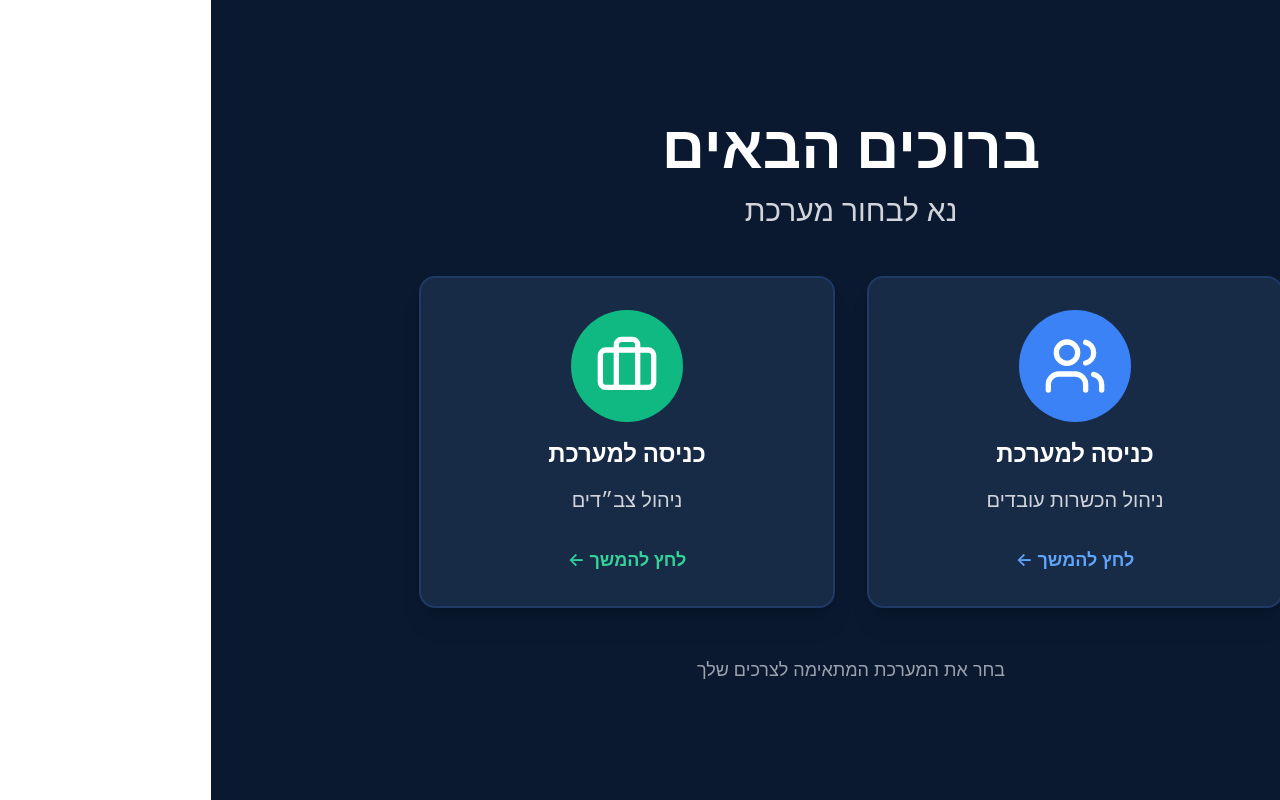
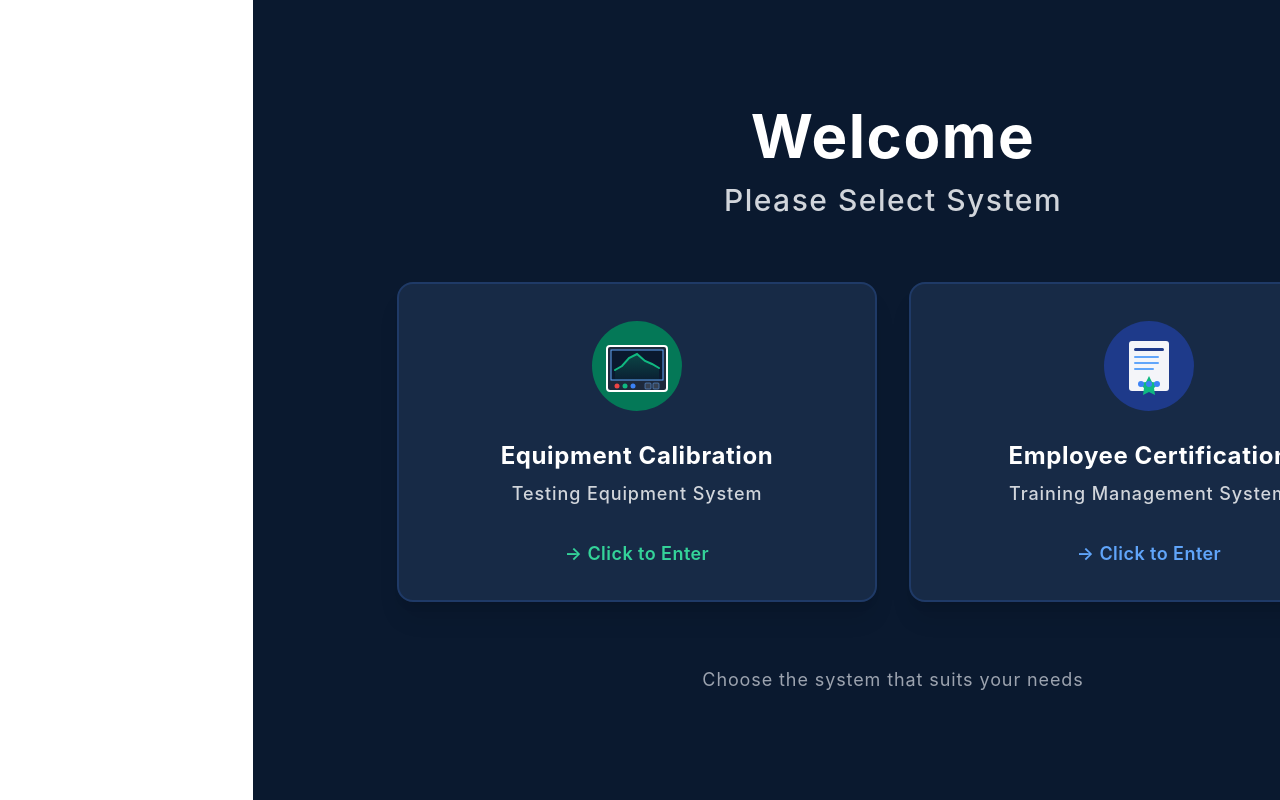
Before and after one commit to levisagi/employee-certification-management, a React (Create React App) app: page / in a window 1280 px wide. Built offline with nearby package versions, Linux system fonts and the light colour scheme.

Commit message:
Updated landing page with custom logos and English text for both systems

```diff
--- a/src/components/EquipmentManager.tsx
+++ b/src/components/EquipmentManager.tsx
@@ -345,11 +345,11 @@ ${itemsList}
                         )}
 
                         {/* כותרת עם לוגו */}
-                        <div className="flex-1 flex items-center justify-center gap-4">
+                        <div className="flex-1 flex items-center justify-center gap-5">
                             {/* לוגו ציוד מדידה */}
                             <svg
-                                width="60"
-                                height="60"
+                                width="80"
+                                height="80"
                                 viewBox="0 0 100 100"
                                 className="flex-shrink-0"
                             >
@@ -393,8 +393,8 @@ ${itemsList}
 
                             {/* טקסט */}
                             <div className="text-center">
-                                <h1 className="text-3xl font-bold">מערכת ניהול צב״דים</h1>
-                                <p className="text-gray-300 mt-1">ניהול וכיול ציוד</p>
+                                <h1 className="text-3xl font-bold tracking-wide">Equipment Calibration System</h1>
+                                <p className="text-gray-300 mt-1 text-sm tracking-wider">Measurement & Testing Equipment Management</p>
                             </div>
                         </div>
 
--- a/src/components/LandingPage.tsx
+++ b/src/components/LandingPage.tsx
@@ -1,5 +1,4 @@
 import React from 'react';
-import { Users, Briefcase } from 'lucide-react';
 
 interface LandingPageProps {
   onNavigateToTraining: () => void;
@@ -9,14 +8,14 @@ interface LandingPageProps {
 const LandingPage: React.FC<LandingPageProps> = ({ onNavigateToTraining, onNavigateToHR }) => {
   return (
     <div className="min-h-screen bg-[#0A192F] flex items-center justify-center p-4">
-      <div className="max-w-4xl w-full">
+      <div className="max-w-5xl w-full">
         {/* Header */}
-        <div className="text-center mb-12">
-          <h1 className="text-5xl md:text-6xl font-bold text-white mb-4">
-            ברוכים הבאים
+        <div className="text-center mb-16">
+          <h1 className="text-5xl md:text-6xl font-bold text-white mb-4 tracking-wide">
+            Welcome
           </h1>
-          <p className="text-2xl md:text-3xl text-gray-300 font-medium">
-            נא לבחור מערכת
+          <p className="text-2xl md:text-3xl text-gray-300 font-medium tracking-wider">
+            Please Select System
           </p>
         </div>
 
@@ -27,42 +26,106 @@ const LandingPage: React.FC<LandingPageProps> = ({ onNavigateToTraining, onNavig
             onClick={onNavigateToTraining}
             className="group relative bg-[#172A46] rounded-2xl shadow-xl hover:shadow-2xl transition-all duration-300 transform hover:-translate-y-2 p-8 border-2 border-[#1F3A67] hover:border-blue-400"
           >
-            <div className="flex flex-col items-center text-center space-y-4">
-              <div className="bg-blue-500 group-hover:bg-blue-400 rounded-full p-6 transition-colors duration-300">
-                <Users className="w-16 h-16 text-white" />
+            <div className="flex flex-col items-center text-center space-y-6">
+              {/* לוגו CertVision */}
+              <svg width="100" height="100" viewBox="0 0 100 100" className="transition-transform duration-300 group-hover:scale-110">
+                {/* רקע עיגול */}
+                <circle cx="50" cy="50" r="45" fill="#1E3A8A" className="group-hover:fill-[#2563EB] transition-colors duration-300"/>
+
+                {/* אייקון תעודה */}
+                <rect x="30" y="25" width="40" height="50" rx="3" fill="white" opacity="0.95"/>
+                <rect x="35" y="32" width="30" height="3" rx="1.5" fill="#1E3A8A"/>
+                <rect x="35" y="40" width="25" height="2" rx="1" fill="#60A5FA"/>
+                <rect x="35" y="46" width="25" height="2" rx="1" fill="#60A5FA"/>
+                <rect x="35" y="52" width="20" height="2" rx="1" fill="#60A5FA"/>
+
+                {/* כוכב הסמכה */}
+                <path d="M 50 60 L 53 66 L 60 67 L 55 72 L 56 79 L 50 76 L 44 79 L 45 72 L 40 67 L 47 66 Z" fill="#10B981"/>
+
+                {/* אנשים */}
+                <circle cx="42" cy="68" r="3" fill="#3B82F6"/>
+                <circle cx="50" cy="68" r="3" fill="#3B82F6"/>
+                <circle cx="58" cy="68" r="3" fill="#3B82F6"/>
+              </svg>
+
+              <div>
+                <h2 className="text-2xl font-bold text-white mb-2 tracking-wide">
+                  Employee Certification
+                </h2>
+                <p className="text-lg text-gray-300 font-medium tracking-wider">
+                  Training Management System
+                </p>
               </div>
-              <h2 className="text-2xl font-bold text-white">
-                כניסה למערכת
-              </h2>
-              <p className="text-xl text-gray-300 font-medium">
-                ניהול הכשרות עובדים
-              </p>
-              <div className="pt-4">
-                <span className="text-blue-400 group-hover:text-blue-300 font-semibold text-lg">
-                  לחץ להמשך ←
+
+              <div className="pt-2">
+                <span className="text-blue-400 group-hover:text-blue-300 font-semibold text-lg tracking-wide">
+                  Click to Enter →
                 </span>
               </div>
             </div>
           </button>
 
-          {/* HR System Button */}
+          {/* Equipment System Button */}
           <button
             onClick={onNavigateToHR}
             className="group relative bg-[#172A46] rounded-2xl shadow-xl hover:shadow-2xl transition-all duration-300 transform hover:-translate-y-2 p-8 border-2 border-[#1F3A67] hover:border-emerald-400"
           >
-            <div className="flex flex-col items-center text-center space-y-4">
-              <div className="bg-emerald-500 group-hover:bg-emerald-400 rounded-full p-6 transition-colors duration-300">
-                <Briefcase className="w-16 h-16 text-white" />
+            <div className="flex flex-col items-center text-center space-y-6">
+              {/* לוגו ספקטרום אנלייזר */}
+              <svg width="100" height="100" viewBox="0 0 100 100" className="transition-transform duration-300 group-hover:scale-110">
+                {/* רקע עיגול */}
+                <circle cx="50" cy="50" r="45" fill="#047857" className="group-hover:fill-[#10B981] transition-colors duration-300"/>
+
+                {/* מסגרת ספקטרום אנלייזר */}
+                <rect x="20" y="30" width="60" height="45" rx="3" fill="#1E293B" stroke="white" strokeWidth="2"/>
+
+                {/* מסך */}
+                <rect x="24" y="34" width="52" height="30" fill="#0A192F" stroke="#60A5FA" strokeWidth="1"/>
+
+                {/* גרף ספקטרום */}
+                <path
+                  d="M 28 54 L 35 50 L 42 42 L 50 38 L 58 45 L 65 48 L 72 52"
+                  stroke="#10B981"
+                  strokeWidth="2"
+                  fill="none"
+                  strokeLinecap="round"
+                />
+                <path
+                  d="M 28 54 L 35 50 L 42 42 L 50 38 L 58 45 L 65 48 L 72 52 L 72 64 L 28 64 Z"
+                  fill="url(#equipGradient)"
+                  opacity="0.4"
+                />
+
+                {/* כפתורים */}
+                <circle cx="30" cy="70" r="2.5" fill="#EF4444"/>
+                <circle cx="38" cy="70" r="2.5" fill="#10B981"/>
+                <circle cx="46" cy="70" r="2.5" fill="#3B82F6"/>
+
+                {/* מחוגים */}
+                <rect x="58" y="67" width="6" height="6" rx="1" fill="#374151" stroke="#60A5FA" strokeWidth="0.5"/>
+                <rect x="66" y="67" width="6" height="6" rx="1" fill="#374151" stroke="#60A5FA" strokeWidth="0.5"/>
+
+                {/* גרדיאנט */}
+                <defs>
+                  <linearGradient id="equipGradient" x1="0%" y1="0%" x2="0%" y2="100%">
+                    <stop offset="0%" stopColor="#10B981" stopOpacity="0.7"/>
+                    <stop offset="100%" stopColor="#10B981" stopOpacity="0.1"/>
+                  </linearGradient>
+                </defs>
+              </svg>
+
+              <div>
+                <h2 className="text-2xl font-bold text-white mb-2 tracking-wide">
+                  Equipment Calibration
+                </h2>
+                <p className="text-lg text-gray-300 font-medium tracking-wider">
+                  Testing Equipment System
+                </p>
               </div>
-              <h2 className="text-2xl font-bold text-white">
-                כניסה למערכת
-              </h2>
-              <p className="text-xl text-gray-300 font-medium">
-                ניהול צב״דים
-              </p>
-              <div className="pt-4">
-                <span className="text-emerald-400 group-hover:text-emerald-300 font-semibold text-lg">
-                  לחץ להמשך ←
+
+              <div className="pt-2">
+                <span className="text-emerald-400 group-hover:text-emerald-300 font-semibold text-lg tracking-wide">
+                  Click to Enter →
                 </span>
               </div>
             </div>
@@ -70,8 +133,8 @@ const LandingPage: React.FC<LandingPageProps> = ({ onNavigateToTraining, onNavig
         </div>
 
         {/* Footer */}
-        <div className="text-center mt-12 text-gray-400">
-          <p className="text-lg">בחר את המערכת המתאימה לצרכים שלך</p>
+        <div className="text-center mt-16 text-gray-400">
+          <p className="text-lg tracking-wider">Choose the system that suits your needs</p>
         </div>
       </div>
     </div>
```
